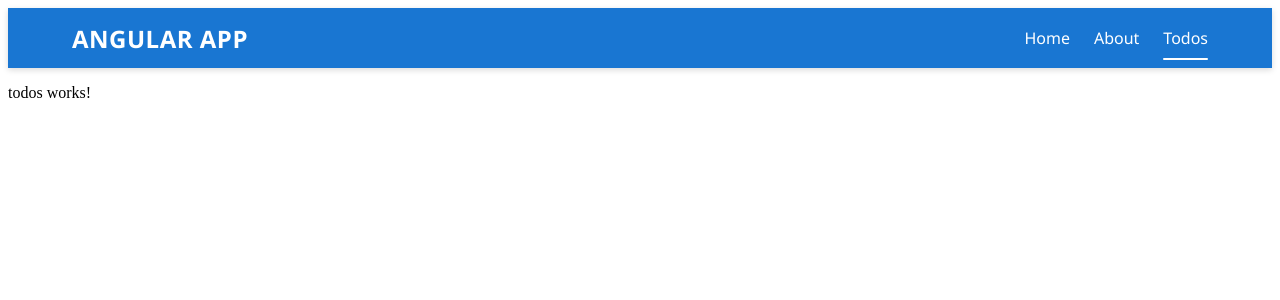
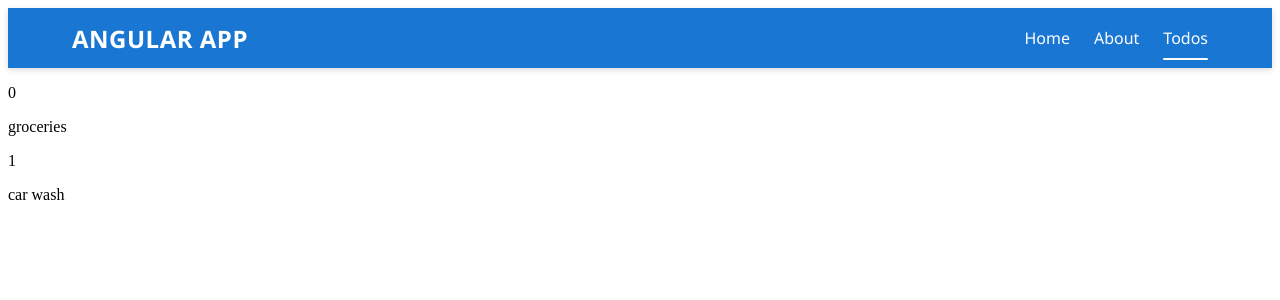
Before and after one commit to MuhammadTalalZahid33/Angular_Projects, an Angular app in the folder first_Angular_Project/: page /todos in a window 1280 px wide. Shown: the top 300 px of the page. Built offline with nearby package versions, Linux system fonts and the light colour scheme.

Commit message:
made a service type and defined some static data and used that data to inject from service into the todo page...

```diff
--- /dev/null
+++ b/first_Angular_Project/src/app/model/todo.type.ts
@@ -0,0 +1,6 @@
+export type Todo = {
+    userId: number;
+    title: string;
+    completed: boolean;
+    id: number;
+}
--- a/first_Angular_Project/src/app/services/todos.service.ts
+++ b/first_Angular_Project/src/app/services/todos.service.ts
@@ -1,9 +1,22 @@
 import { Injectable } from '@angular/core';
+import { Todo } from '../model/todo.type';
 
 @Injectable({
   providedIn: 'root'
 })
 export class TodosService {
-
+  todoItems: Array<Todo> = [{
+    id: 0,
+    title: 'groceries',
+    completed: false,
+    userId: 1
+  },
+  {
+    id: 1,
+    title: 'car wash',
+    completed: false,
+    userId: 1
+  }
+  ]
   constructor() { }
 }
--- a/first_Angular_Project/src/app/todos/todos.component.html
+++ b/first_Angular_Project/src/app/todos/todos.component.html
@@ -1 +1,4 @@
-<p>todos works!</p>
+@for (todo of todoItems(); track todo.id) {
+<p>{{todo.id}}</p>
+<p>{{todo.title}}</p>
+}
--- a/first_Angular_Project/src/app/todos/todos.component.ts
+++ b/first_Angular_Project/src/app/todos/todos.component.ts
@@ -1,5 +1,6 @@
-import { Component } from '@angular/core';
+import { Component, Inject, inject, OnInit, signal } from '@angular/core';
 import { TodosService } from '../services/todos.service';
+import { Todo } from '../model/todo.type';
 
 @Component({
   selector: 'app-todos',
@@ -9,6 +10,12 @@ import { TodosService } from '../services/todos.service';
   styleUrl: './todos.component.scss',
   // providers: [TodosService]  // if only need here
 })
-export class TodosComponent {
+export class TodosComponent implements OnInit {
+    todoService = inject(TodosService);
+    todoItems = signal<Array<Todo>>([]);
 
+    ngOnInit(): void {
+      console.log(this.todoService.todoItems);
+      this.todoItems.set(this.todoService.todoItems);
+    }
 }
```
